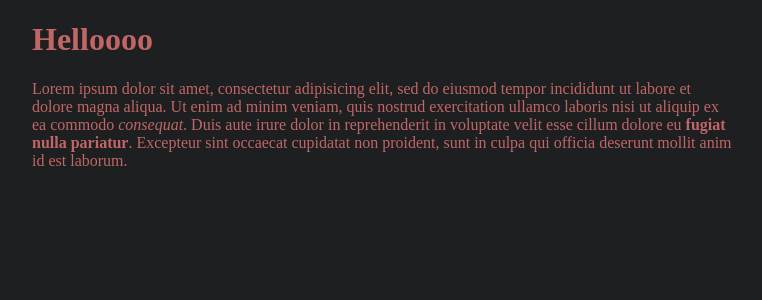
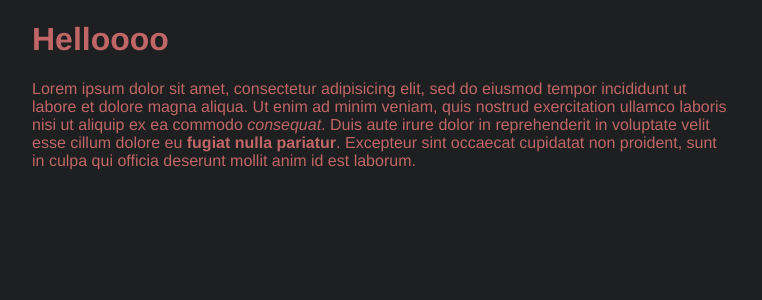
Before and after one commit to staffanmowitz/staffanmowitz.github.io, a Jekyll site: the page built from index.md, in a window 1280 px wide. Shown: the top 300 px of the page, without its empty margins (258-1020 px from the left). Built offline with Jekyll 4.4.1, drawn with Linux system fonts in a browser that asks for light colours.

Commit message:
Updated styles

```diff
--- a/assets/css/main.scss
+++ b/assets/css/main.scss
@@ -2,6 +2,7 @@
 ---
 
 body {
+  font-family: "Helvetica Neue";
   background-color: #1d1f21;
   color: #c16666;
 }
```
